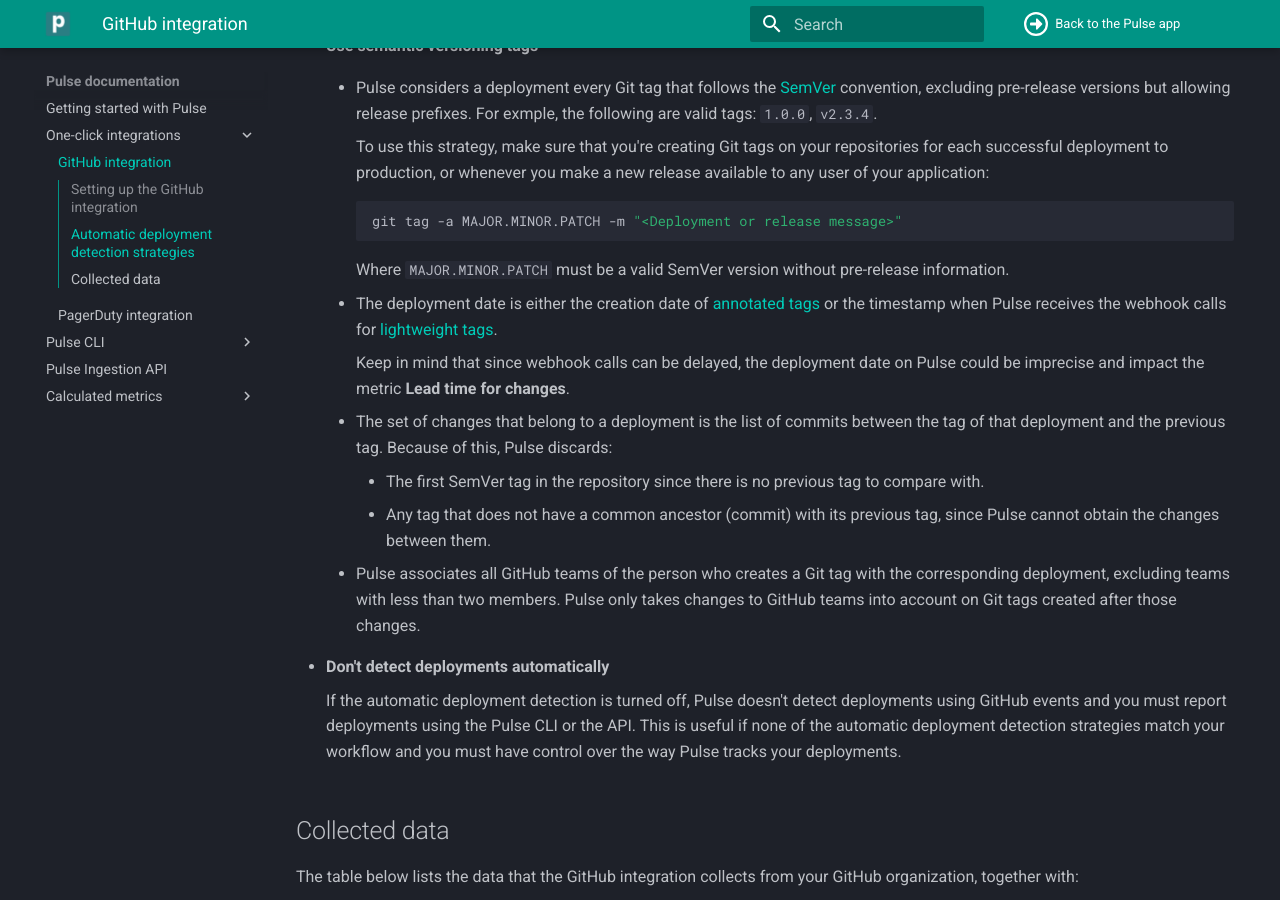
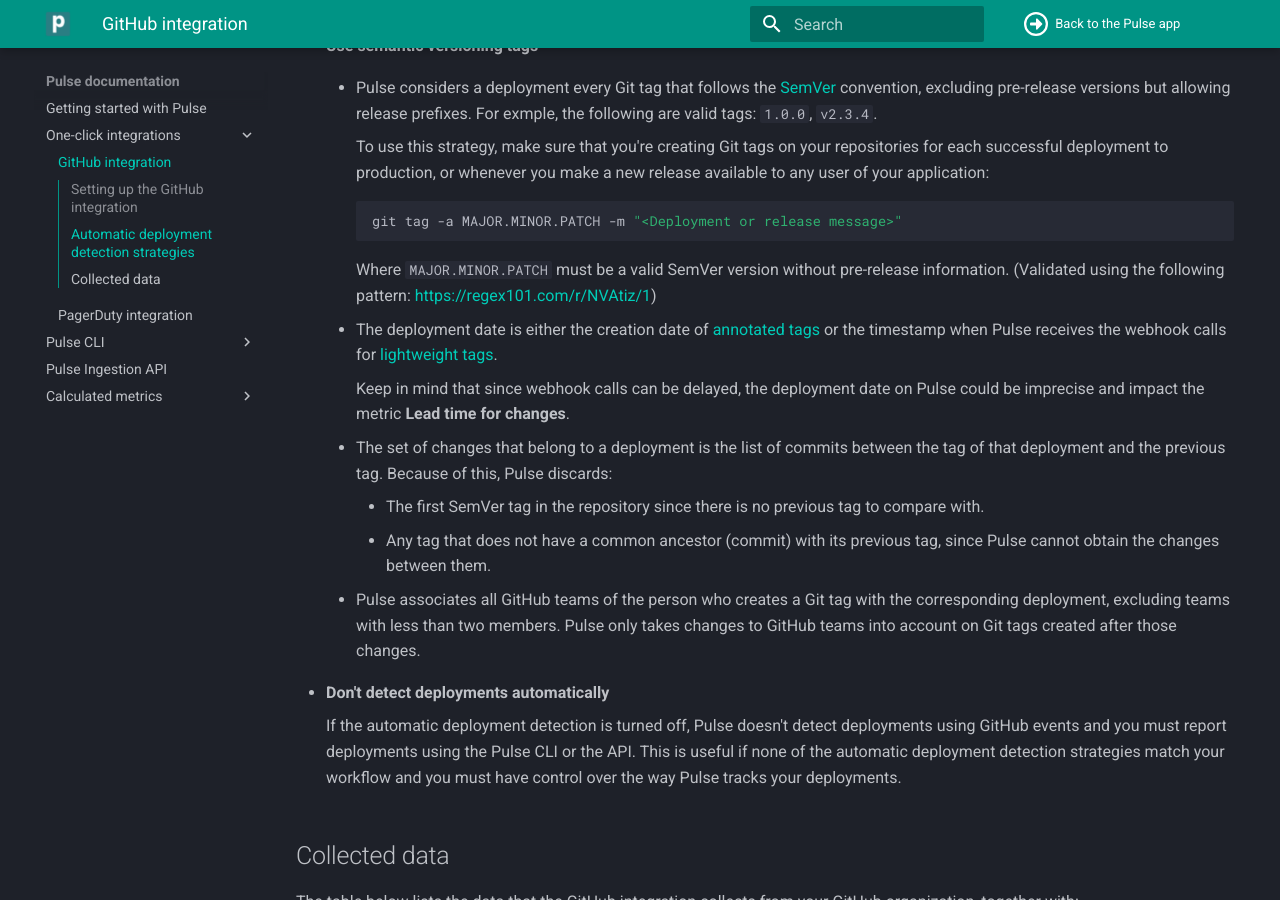
Before and after one commit to codacy/pulse-user-docs, an MkDocs documentation site: the page built from docs/one-click-integrations/github-integration.md, in a window 1280 px wide and 900 px high, scrolled down 2558 px. Built offline with MkDocs 1.6.1 and Material for MkDocs 9.7.7, drawn with Linux system fonts in a browser that asks for light colours.

Commit message:
Link regexp used to detect semver tags

````diff
--- a/docs/one-click-integrations/github-integration.md
+++ b/docs/one-click-integrations/github-integration.md
@@ -56,7 +56,7 @@
         git tag -a MAJOR.MINOR.PATCH -m "<Deployment or release message>"
         ```
 
-        Where `MAJOR.MINOR.PATCH` must be a valid SemVer version without pre-release information.
+        Where `MAJOR.MINOR.PATCH` must be a valid SemVer version without pre-release information. (Validated using the following pattern: <https://regex101.com/r/NVAtiz/1>)
 
     -   The deployment date is either the creation date of [annotated tags](https://git-scm.com/book/en/v2/Git-Basics-Tagging#_annotated_tags) or the timestamp when Pulse receives the webhook calls for [lightweight tags](https://git-scm.com/book/en/v2/Git-Basics-Tagging#_lightweight_tags).
 
````
